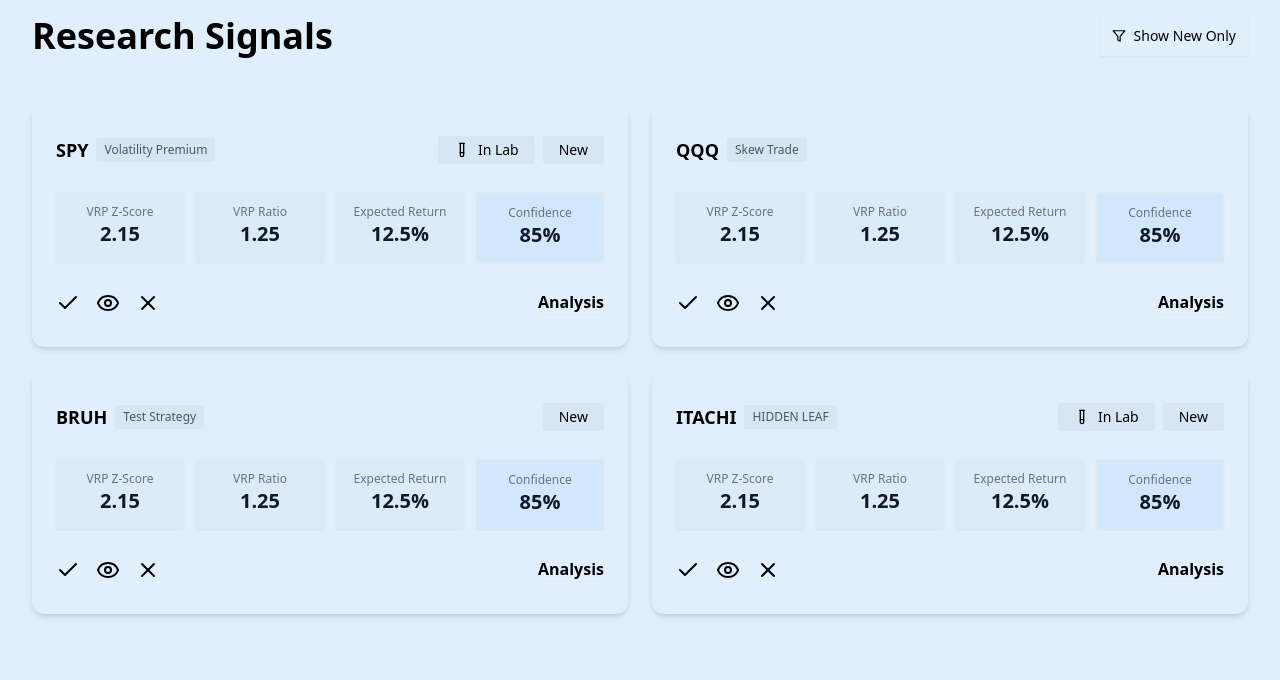
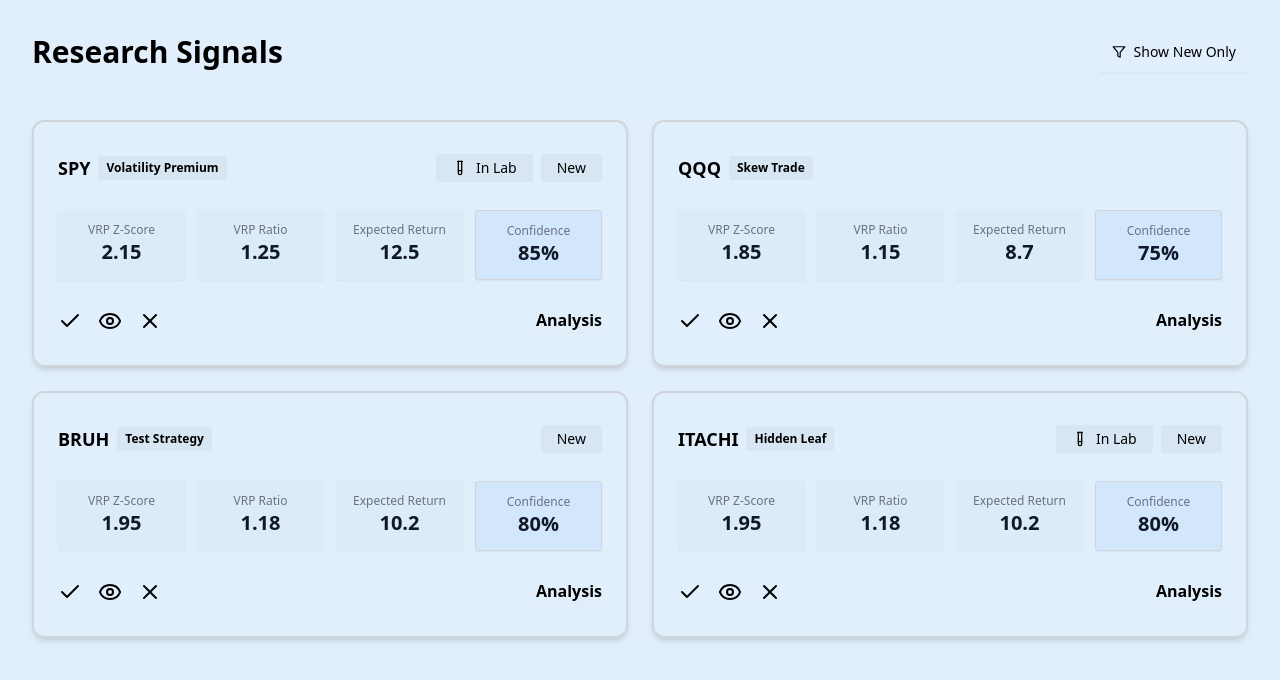
Before and after one commit to Nii-101/Research-Signal-Platform-Frontend, a React (Vite) app in the folder research-signal-app/: page / in a window 1280 px wide. Shown: the top 680 px of the page. Built offline with nearby package versions, Linux system fonts and the light colour scheme.

Commit message:
state management

```diff
--- a/research-signal-app/components/SignalCard.jsx
+++ b/research-signal-app/components/SignalCard.jsx
@@ -5,16 +5,16 @@
 
 const SignalCard = ({signal}) => {
   return (
-    <Card className="flex flex-col bg-inherit shadow-md rounded-xl px-2 md:px-6 py-6 md:py-8 space-y-6 md:space-y-7">
+    <Card style={{border:'2px solid #d1d5db'}} className="flex flex-col bg-inherit shadow-md rounded-xl px-2 md:px-6 py-6 md:py-8 space-y-6 md:space-y-7">
       {/* Header */}
       <div className="flex items-center justify-between">
         <div className="flex items-center gap-2">
-          <h2 className="text-lg font-semibold">{signal.ticker}</h2>
-          <span className="text-xs bg-[#d8e6f4] text-gray-600 px-2 py-1 rounded-[3px]">
+          <h2 className="text-lg font-bold">{signal.ticker}</h2>
+          <span className="text-xs bg-[#d8e6f4] font-semibold px-2 py-1 rounded-[3px]">
             {signal.strategy}
           </span>
         </div>
-        <div className="flex items-center gap-2">
+        <div className="flex items-center gap-0.5 md:gap-2">
           {
             signal.inLab && (
               <div className="text-xs md:text-sm flex items-center gap-2  bg-[#d8e6f4] px-4 py-1 rounded-[3px]">
@@ -37,19 +37,19 @@
       <div className="grid grid-cols-4 gap-1 max-md:overflow-x-scroll md:gap-3">
         <Card className="p-1 py-3 text-center bg-[#dcebf9] rounded-lg">
           <p className="text-xs text-gray-500">VRP Z-Score</p>
-          <p className="md:text-xl font-bold text-gray-900">2.15</p>
+          <p className="md:text-xl font-bold text-gray-900">{signal.vrpZScore.toFixed(2)}</p>
         </Card>
         <Card className="p-1 py-3 text-center bg-[#dcebf9] rounded-lg">
           <p className="text-xs text-gray-500">VRP Ratio</p>
-          <p className="md:text-xl font-bold text-gray-900">1.25</p>
+          <p className="md:text-xl font-bold text-gray-900">{signal.vrpRatio.toFixed(2)}</p>
         </Card>
         <Card className="p-1 py-3 text-center bg-[#dcebf9] rounded-lg">
           <p className="text-xs text-gray-500">Expected Return</p>
-          <p className="md:text-xl font-bold text-gray-900">12.5%</p>
+          <p className="md:text-xl font-bold text-gray-900">{signal.expectedReturn.toFixed(1)}</p>
         </Card>
-        <Card className="p-1 py-3 text-center  bg-[#d2e6fc] rounded-[3px] border border-slate-200">
+        <Card style={{border:'1px solid #d1d5db'}} className="p-1 py-3 text-center  bg-[#d2e6fc] rounded-[3px]">
           <p className="text-xs text-gray-500">Confidence</p>
-          <p className="md:text-xl font-bold text-gray-900">85%</p>
+          <p className="md:text-xl font-bold text-gray-900">{signal.confidence.toFixed(0)}%</p>
         </Card>
       </div>
 
--- a/research-signal-app/components/SignalList.jsx
+++ b/research-signal-app/components/SignalList.jsx
@@ -1,8 +1,9 @@
-import { FilterIcon } from "lucide-react";
+import { FilterIcon} from "lucide-react";
 import { Toggle } from "./ui/toggle";
 import { Card } from "./ui/card";
 import SignalCard from "./SignalCard";
 import { useEffect, useState } from "react";
+import Loader from "./loader";
 
 const MOCK_API_DELAY = 1000;
 
@@ -39,7 +40,7 @@
   },
   {
     ticker: "ITACHI",
-    strategy: "HIDDEN LEAF",
+    strategy: "Hidden Leaf",
     vrpZScore: 1.95,
     vrpRatio: 1.18,
     expectedReturn: 10.2,
@@ -74,11 +75,18 @@
     fetchSignals();
   }, []);
 
+  if (loading) {
+    return(
+      <div className="min-h-screen flex items-center justify-center">
+        <Loader/>
+      </div>
+    );
+  }
 
   return (
-    <div className="space-y-5 lg:space-y-12 px-4 py-4 lg:px-8">
+    <div className="space-y-5 md:space-y-12 px-4 py-8 lg:px-8">
       <header className="w-full flex items-center justify-between ">
-        <h1 className="text-lg md:text-3xl lg:text-4xl font-bold md:font-bold">Research Signals</h1>
+        <h1 className="text-lg md:text-3xl font-bold md:font-bold">Research Signals</h1>
         <Toggle aria-label="" className="shadow-sm text-[0.68rem] sm:text-xs font-medium md:text-sm">
           <div className="flex gap-2 items-center">
             <FilterIcon size={14}/>
--- /dev/null
+++ b/research-signal-app/components/loader.jsx
@@ -0,0 +1,27 @@
+const Loader = () => {
+  return (
+    <>
+      <div role="status">
+        <svg
+          aria-hidden="true"
+          className="size-12 md:size-16 text-gray-200 animate-spin dark:text-gray-600 fill-blue-600"
+          viewBox="0 0 100 101"
+          fill="none"
+          xmlns="http://www.w3.org/2000/svg"
+        >
+          <path
+            d="M100 50.5908C100 78.2051 77.6142 100.591 50 100.591C22.3858 100.591 0 78.2051 0 50.5908C0 22.9766 22.3858 0.59082 50 0.59082C77.6142 0.59082 100 22.9766 100 50.5908ZM9.08144 50.5908C9.08144 73.1895 27.4013 91.5094 50 91.5094C72.5987 91.5094 90.9186 73.1895 90.9186 50.5908C90.9186 27.9921 72.5987 9.67226 50 9.67226C27.4013 9.67226 9.08144 27.9921 9.08144 50.5908Z"
+            fill="currentColor"
+          />
+          <path
+            d="M93.9676 39.0409C96.393 38.4038 97.8624 35.9116 97.0079 33.5539C95.2932 28.8227 92.871 24.3692 89.8167 20.348C85.8452 15.1192 80.8826 10.7238 75.2124 7.41289C69.5422 4.10194 63.2754 1.94025 56.7698 1.05124C51.7666 0.367541 46.6976 0.446843 41.7345 1.27873C39.2613 1.69328 37.813 4.19778 38.4501 6.62326C39.0873 9.04874 41.5694 10.4717 44.0505 10.1071C47.8511 9.54855 51.7191 9.52689 55.5402 10.0491C60.8642 10.7766 65.9928 12.5457 70.6331 15.2552C75.2735 17.9648 79.3347 21.5619 82.5849 25.841C84.9175 28.9121 86.7997 32.2913 88.1811 35.8758C89.083 38.2158 91.5421 39.6781 93.9676 39.0409Z"
+            fill="currentFill"
+          />
+        </svg>
+        <span className="sr-only">Loading...</span>
+      </div>
+    </>
+  );
+};
+
+export default Loader;
```
